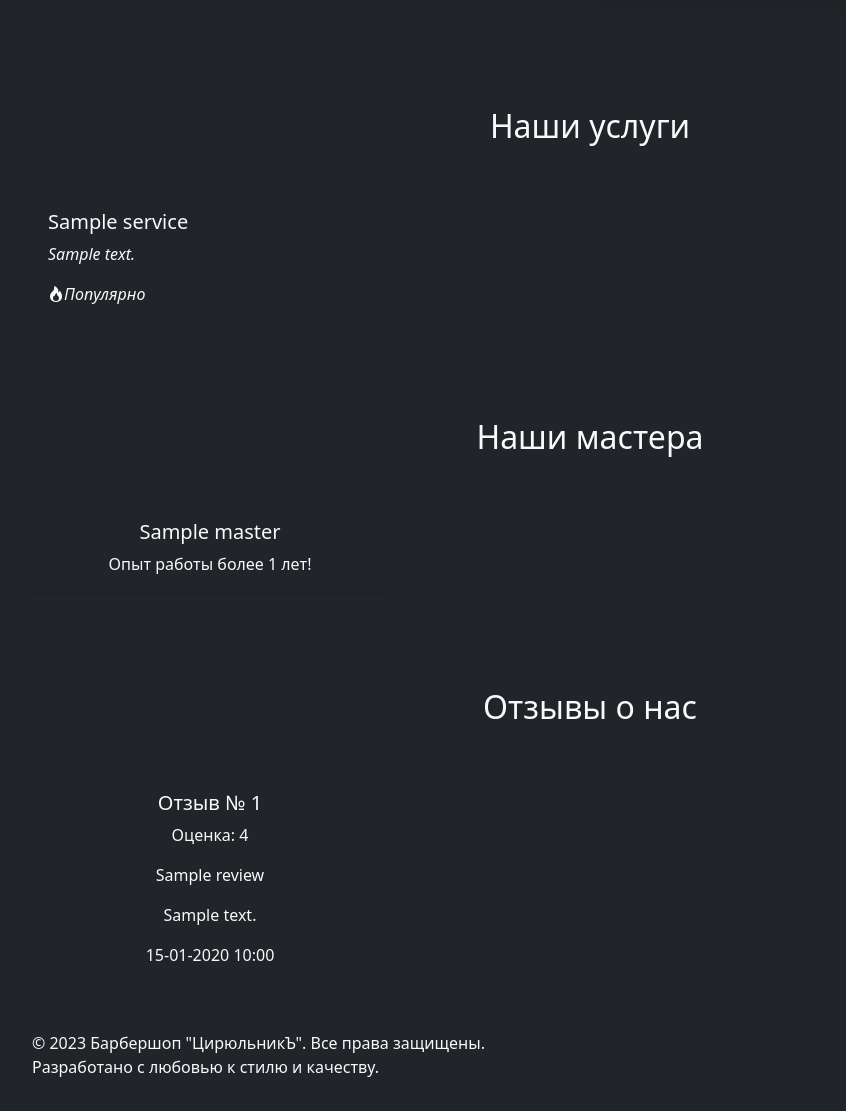
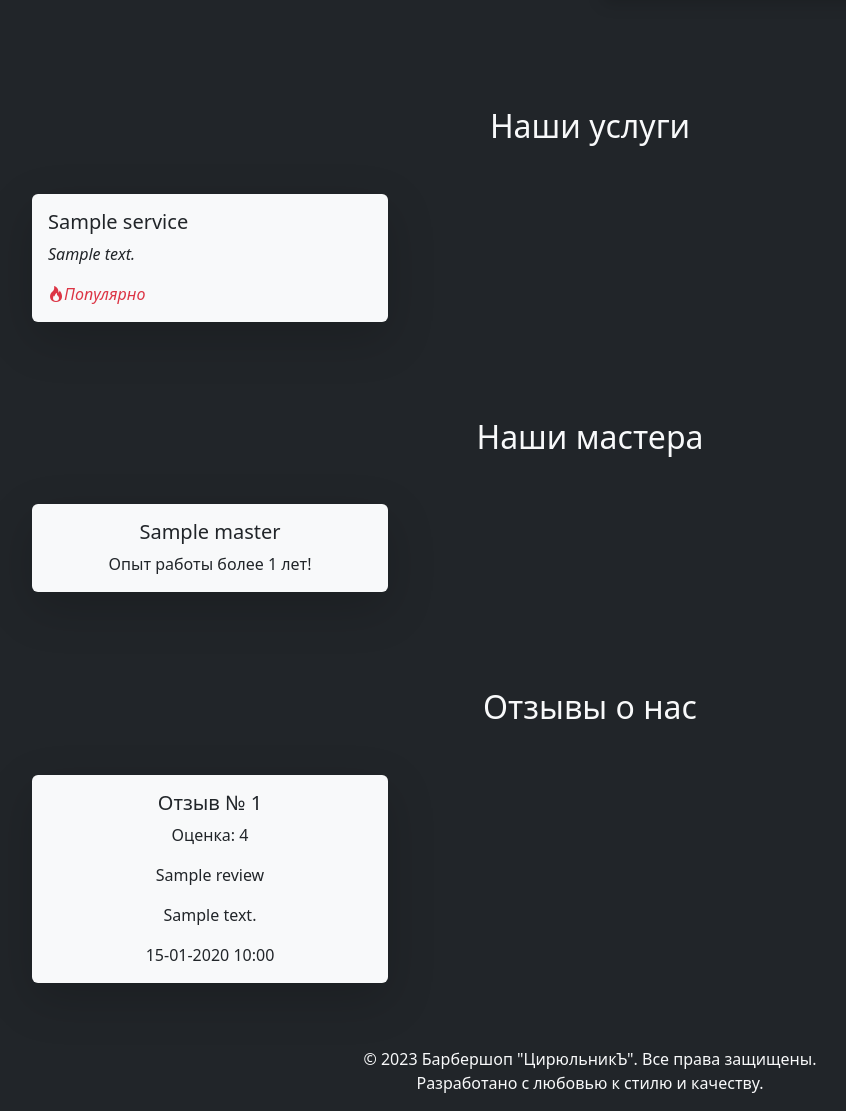
Before and after one commit to KoDDeX/MyHomeWorksDjango, a Django app: page / in a window 1280 px wide. Shown: the part 503-1614 px from the top of the page, without its empty margins (50-896 px from the left). Before the commit the page ends 1580 px from the top, so only its background shows below. Run offline with Django 5.2, Linux system fonts and the light colour scheme; tables that the repository leaves empty hold one stand-in row (values such as "Sample post").

Commit message:
HW_43: Устранены замечания указанные в HW_42

```diff
--- a/core/templates/core/landing.html
+++ b/core/templates/core/landing.html
@@ -38,12 +38,12 @@
         <div class="row row-cols-1 row-cols-md-3 g-4">
             {% for service in services %}
             <div class="col">
-                <div class="card h-100 border-0 shadow-sm bg-dark text-light">
+                <div class="card h-100 border-0 shadow-lg bg-light text-dark">
                     <div class="card-body">
                         <h5 class="card-title">{{ service.name }}</h5>
                         <p class="card-text fst-italic">{{ service.description}}</p>
                         {% if service.is_popular %}
-                            <i class="bi bi-fire">Популярно</i>
+                            <i class="bi bi-fire text-danger">Популярно</i>
                         {% endif %}
                     </div>
                 </div>
@@ -59,7 +59,7 @@
             {% for master in masters %}
                 {% if master.is_active %}
                     <div class="col">
-                        <div class="card h-100 border-0 shadow-sm bg-dark text-light">
+                        <div class="card h-100 border-0 shadow-lg bg-light text-dark">
                             <div class="card-body text-center">
                                 <h5 class="card-title">{{ master.name }}</h5>
                                 <p class="card-text">Опыт работы более {{ master.experience }} лет!</p>
@@ -77,7 +77,17 @@
         <div class="row row-cols-1 row-cols-md-3 g-4">
             {% for review in reviews %}
                 {% if review.is_published %}
-                    {% include "core/review_card.html" %}
+                    <div class="col">
+                        <div class="card h-100 border-0 shadow-lg bg-light text-dark">
+                            <div class="card-body text-center">
+                                <h5 class="card-title">Отзыв № {{ review.id }}</h5>
+                                <p>Оценка: {{ review.rating }}</p>
+                                <p class="card-text">{{ review.client_name }}</p>
+                                <p class="card-text">{{ review.text }}</p>
+                                <p class="card-text">{{ review.created_at|date:"d-m-Y h:i" }}</p>
+                            </div>
+                        </div>
+                    </div>
                 {% endif %}
             {% endfor %}
         </div>
--- a/core/templates/core/review_form.html
+++ b/core/templates/core/review_form.html
@@ -1,7 +1,7 @@
 {% extends "base.html" %}
 {% load static %}
 {% block title %}
-    {% comment %} {{title}} {% endcomment %}
+    {{title}}
 {% endblock title %}
 {% block content %}
 <div class="row justify-content-center mb-5">
--- a/static/css/main.css
+++ b/static/css/main.css
@@ -2,16 +2,29 @@ body {
     min-height: 100vh;
     display: flex;
     flex-direction: column;
-    color: white
+    color: white;
 }
 
 .container {
-    /* color: white
     flex: 1;
     display: flex;
-    flex-direction: column; */
+    flex-direction: column;
 }
 
 main {
-    flex: 1;
+    flex: 1 0 auto;
 }
+
+footer {
+    flex-shrink: 0;
+    text-align: center;
+    margin-top: auto;
+    padding: 1rem 0;
+    width: 100vw;
+}
+
+footer p {
+    margin-bottom: 0;
+    text-align: center;
+    width: 100%;
+}
--- a/templates/base.html
+++ b/templates/base.html
@@ -24,6 +24,7 @@
             {% block content %}
             {% endblock content %}
         </main>
+    </div>
     <footer>
         {% block footer %}
             {% if messages %}
@@ -43,7 +44,6 @@
             {% endif %}
         {% endblock footer %}
     </footer>
-    </div>
     {% block scripts %}
         <script src="https://cdn.jsdelivr.net/npm/bootstrap@5.3.3/dist/js/bootstrap.bundle.min.js" integrity="sha384-YvpcrYf0tY3lHB60NNkmXc5s9fDVZLESaAA55NDzOxhy9GkcIdslK1eN7N6jIeHz" crossorigin="anonymous"></script>
         <script src="{% static 'js/main.js' %}"></script>
```
Also changed, not shown: core/forms.py (+4 -3 lines), core/templatetags/my_extras.py (+7 -6 lines), static/js/reviews.js (+12 -6 lines). Lines whose indentation alone changed are shown as unchanged.
